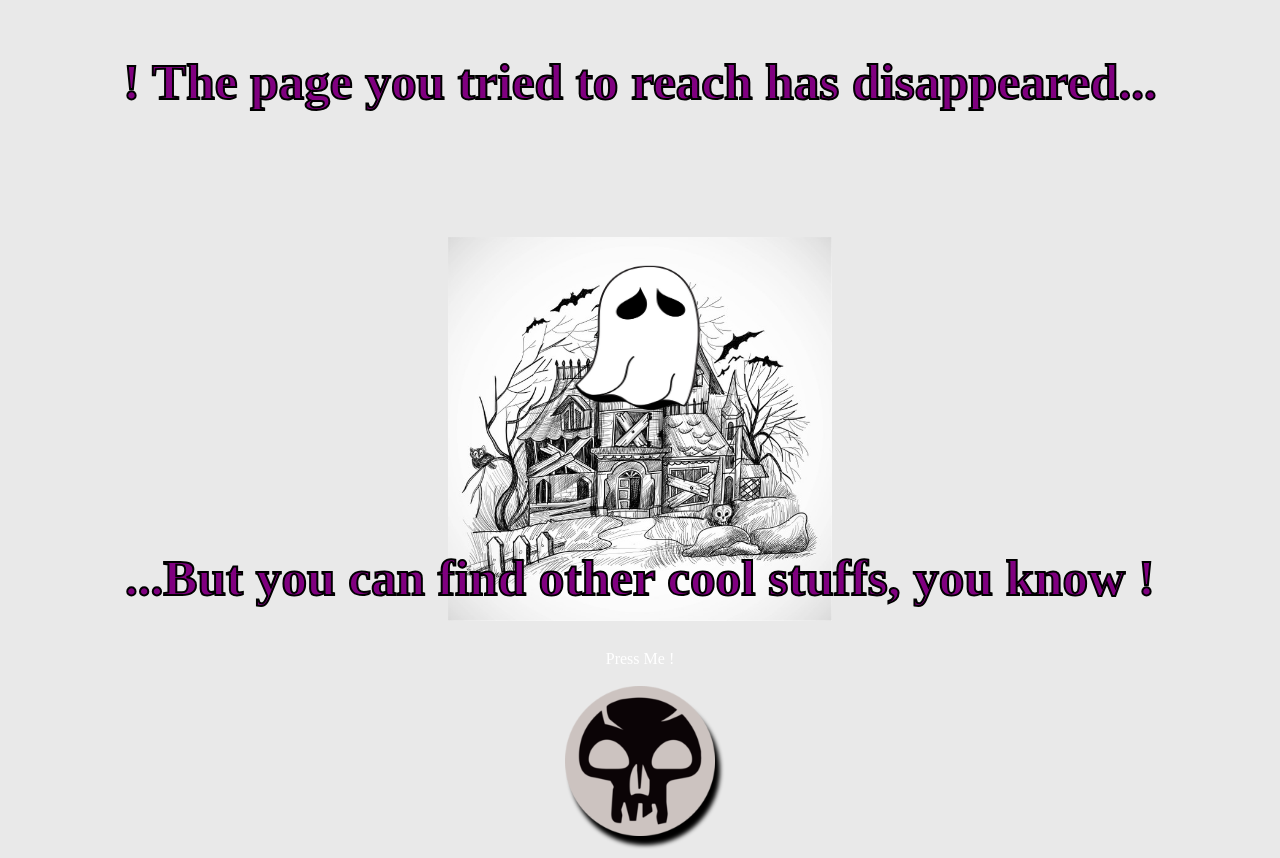
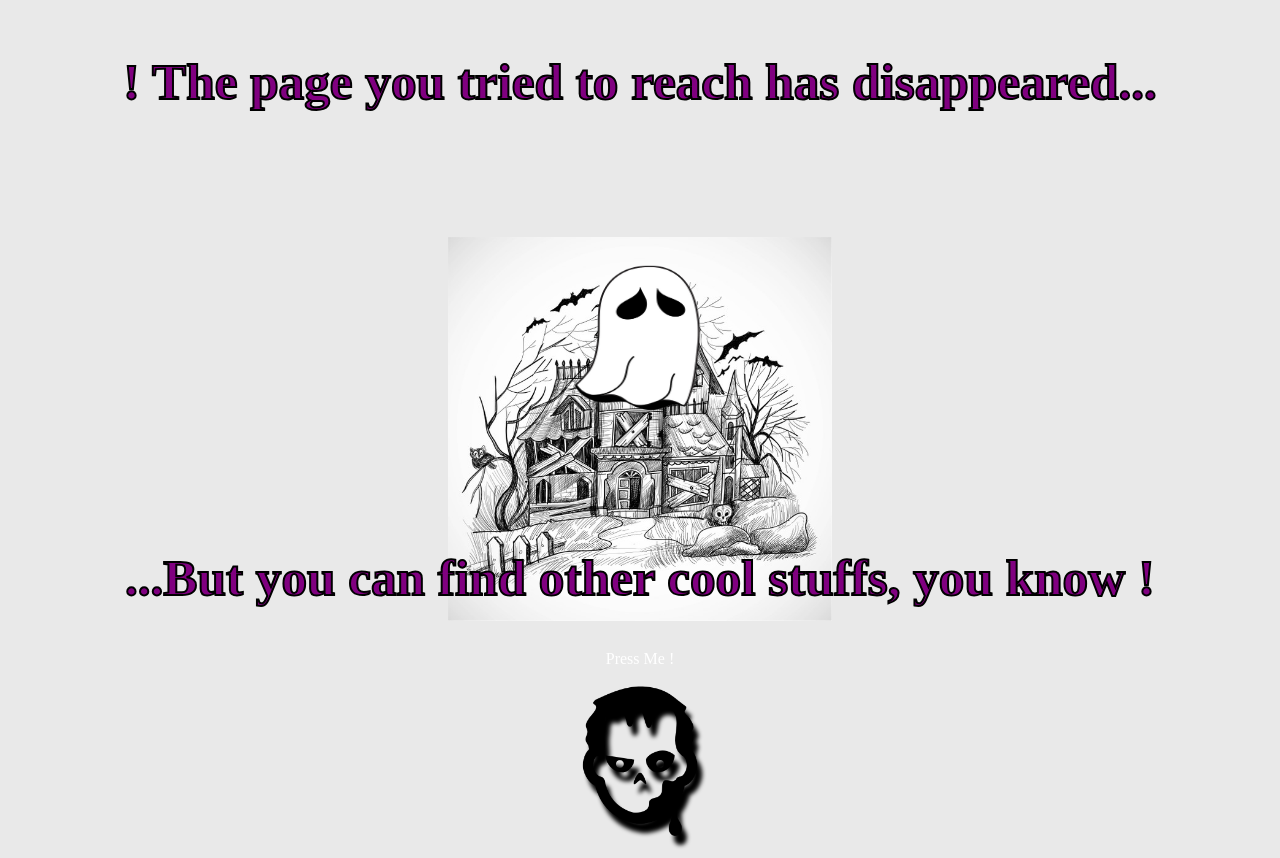
Before and after one commit to FrancoisLeleu/404-page, a plain HTML site: page page.html in a window 1280 px wide. Drawn offline with Linux system fonts and the light colour scheme.

Commit message:
sans mana

```diff
--- a/page.html
+++ b/page.html
@@ -16,7 +16,7 @@
 
     Press Me ! <br><br>
 
-    <a href="https://github.com/FrancoisLeleu"> <img class="dropshadow" src="image/black.png" height="150px" width="150px" alt="Black Mana Symbol" />
+    <a href="https://github.com/FrancoisLeleu"> <img class="dropshadow" src="image/Zombie.png" height="150px" width="150px" alt="zombie" />
 
 </section>
 </html>
```
Also changed, not shown: image/Zombie.png (added).
